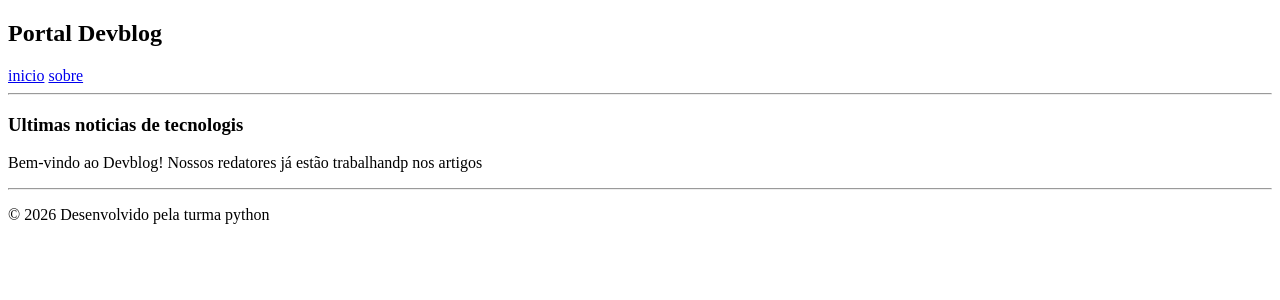
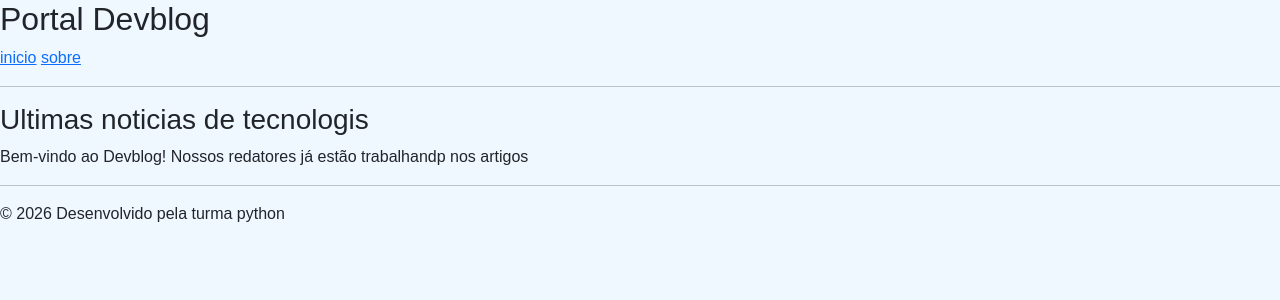
Before and after one commit to MunikePereira/devblog, a Django app: page / in a window 1280 px wide. Shown: the top 300 px of the page. Run offline with Django 5.2, Linux system fonts and the light colour scheme.

Commit message:
criando a pasta static e colocando o boostrap no base.html  - SLIDE 68

```diff
--- /dev/null
+++ b/blog/static/blog/css/style.css
@@ -0,0 +1,4 @@
+body {
+    background-color: #f0f8ff;
+    font-family: Arial, sans-serif;
+}
--- a/blog/templates/blog/base.html
+++ b/blog/templates/blog/base.html
@@ -1,9 +1,12 @@
+{% load static %}
 <!DOCTYPE html>
 <html lang="pt-br">
 <head>
     <meta charset="UTF-8">
     <meta name="viewport" content="width=device-width, initial-scale=1.0">
     <title>Devblog</title>
+    <link href="https://cdn.jsdelivr.net/npm/bootstrap@5.3.8/dist/css/bootstrap.min.css" rel="stylesheet">
+    <link rel="stylesheet" href="{% static 'blog/css/style.css' %}" >
 </head>
 <body>
     <!-- CABEÇAÇALHO -->
```
